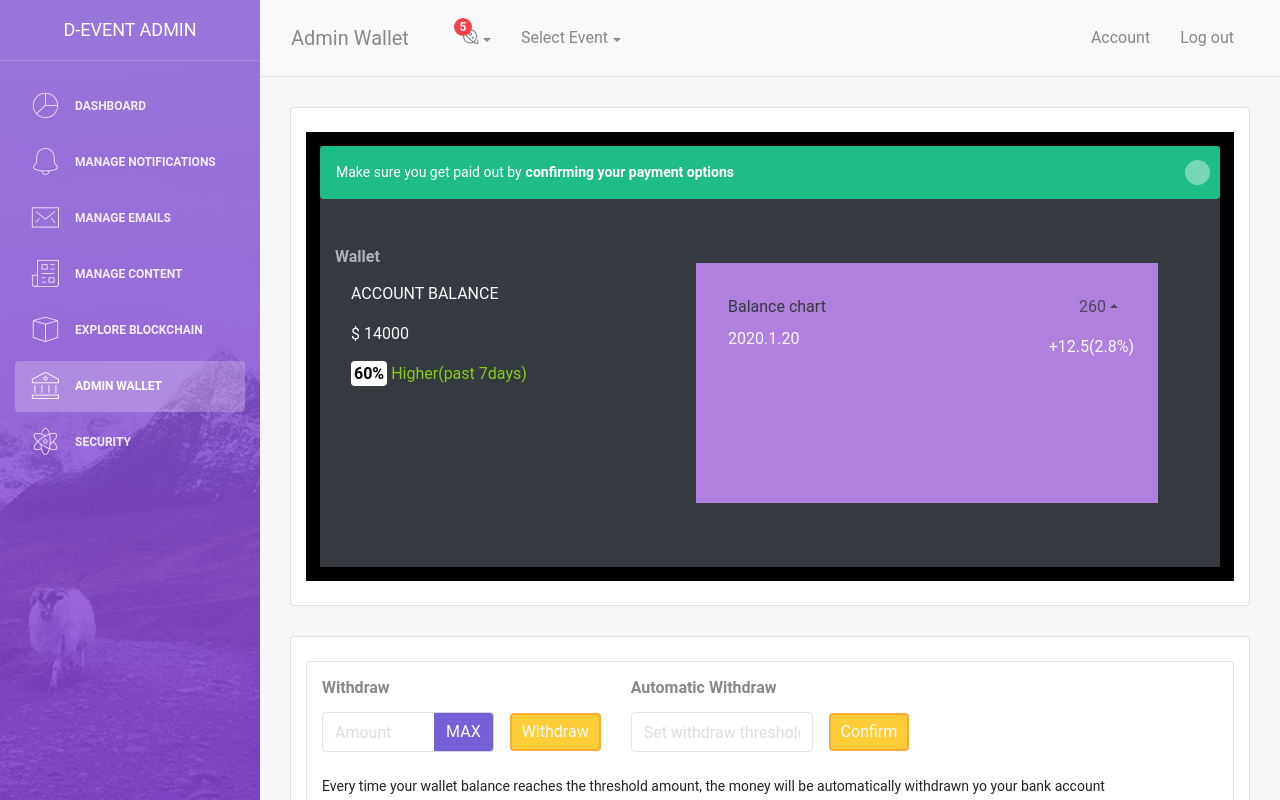
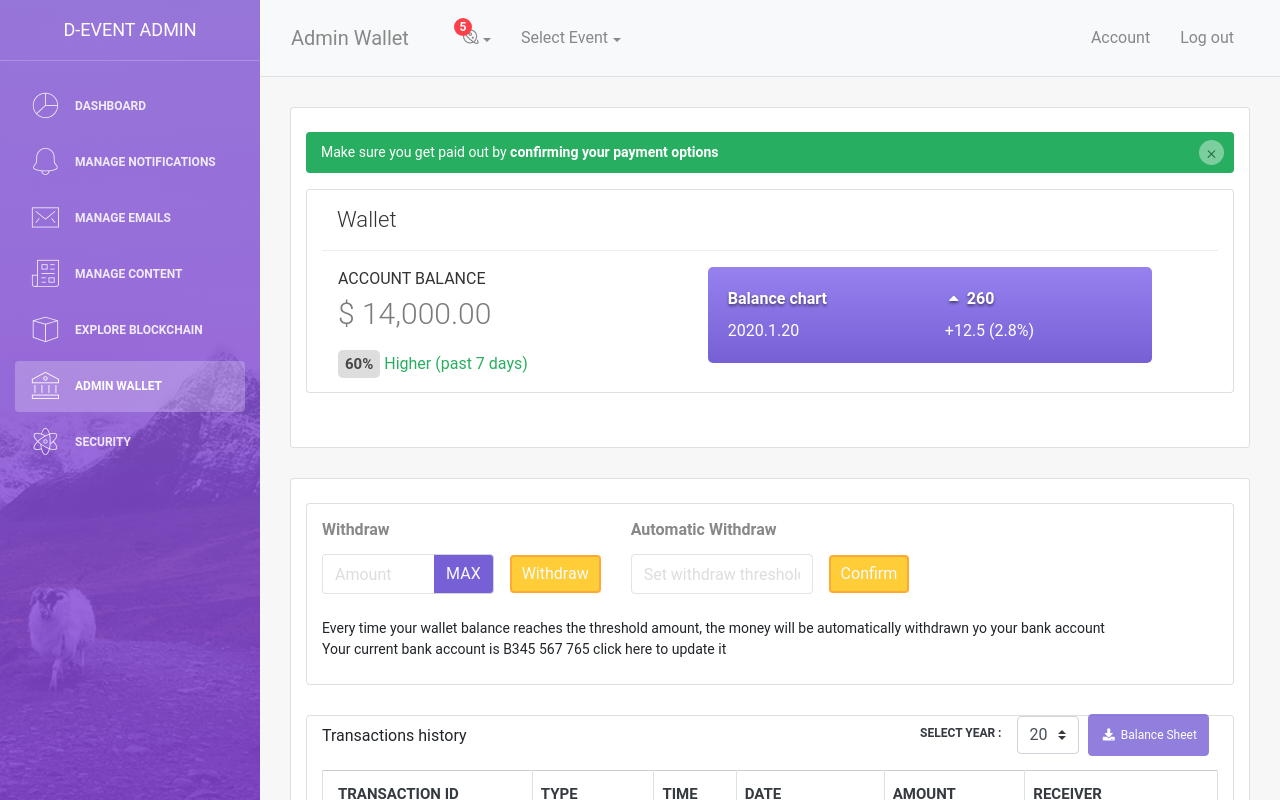
Before and after one commit to kareemarafa/devent, a React app: page /admin/admin-wallet in a window 1280 px wide. Built offline with nearby package versions, Linux system fonts and the light colour scheme.

Commit message:
wallet account balance section UI

```diff
--- a/public/index.html
+++ b/public/index.html
@@ -36,7 +36,6 @@
       href="https://fonts.googleapis.com/css?family=Montserrat:400,700,200"
       rel="stylesheet"
     />
-    <script src="https://maps.googleapis.com/maps/api/js?key=YOUR_API_KEY_HERE"></script>
   </head>
   <body>
     <noscript> You need to enable JavaScript to run this app. </noscript>
--- a/src/assets/css/style.css
+++ b/src/assets/css/style.css
@@ -305,3 +305,23 @@
     background-color: #0000ff99;
     color: #fff;
 }
+
+.alert button.close {
+    color: #090909;
+    display: flex;
+    justify-content: center;
+    align-items: center;
+    font-size: 19px;
+}
+
+.text-success, .text-success:hover {
+    color: #27ae60!important;
+}
+
+.alert-success {
+    background-color: #27ae60 !important;
+}
+
+.text-bold {
+    font-weight: bold;
+}
--- a/src/assets/css/summary.css
+++ b/src/assets/css/summary.css
@@ -1,34 +1,59 @@
-.main-card{
-    border: 14px solid black;
-}
-.card-summary{
-    color: #fff;
-}
-.main-card .card-summary{
+.main-card .card-summary {
     background-color: #1dc48cf2;
 }
-.main-card .card-body{
-    color: #ffffff9c;
-}
-.main-card .card-body .card-title{
-    color: #ffffff9c;
 
-}
-.box{
+.box {
     background-color: #b080df;
     height: 240px;
     width: 100%;
 }
-.number{
-    border-radius: 4px;
-    padding: 3px;
-    font-size: 17px;
-    background-color: #fff;
-    color: black;
+
+.percentage-value {
+    border-radius: 5px;
+    padding: 5px 7px;
+    background-color: #ddd;
+    color: #474747;
     font-weight: 600;
-    font-size: 16px;
+    font-size: 15px;
 }
-.confirming-text{
+
+.card-summary {
+    border-radius: 5px;
+}
+
+.summary-balance {
+    display: flex;
+    flex-direction: column;
+    text-transform: uppercase;
+    color: #333;
+}
+
+.balance-amount {
+    font-size: 30px;
+    color: #7c7c7c;
+    font-weight: 300;
+}
+
+.balance-chart {
+    background-image: linear-gradient(#9781ef, #7760d5);
+    color: white;
+    padding: 20px;
+    border-radius: 5px;
+}
+
+.text-light-grey {
     color: #fff;
-    font-weight: bold;
+    text-shadow: 0 2px 3px rgba(0, 0, 0, 0.5);
 }
+
+.card .card-header {
+    padding: 0;
+}
+
+.card-summary h4 {
+    margin: 15px;
+}
+
+.card-title {
+    border-bottom: 1px solid #eee;
+}
--- a/src/components/Wallet/Summary.js
+++ b/src/components/Wallet/Summary.js
@@ -1,9 +1,7 @@
 import React from "react";
-import { Button, Card, Col, Form, Row, Table } from "react-bootstrap";
+import {Button, Card, Col, Form, Row, Table} from "react-bootstrap";
 import '../../assets/css/summary.css';
 import Alert from 'react-bootstrap/Alert';
-
-
 
 
 function Summary() {
@@ -11,58 +9,55 @@ function Summary() {
 
     return (
         <>
-            <Row>
-                <Col md="12">
-                    <div className="main-card bg-dark" bg="dark">
-                        <Alert className="card-summary p-3 mb-5 d-flex " bg="success" dismissible>
-                            Make sure you get paid out by <span className="confirming-text pl-1"> confirming your payment options</span>
-                        </Alert>
-
-                        <div className="d-flex flex-wrap">
-                            <Col md="5">
-                                <Card.Body >
-                                    <Card.Title className="card-title mb-3 font-weight-bold">Wallet</Card.Title>
-                                    <Card.Text className="text-light pl-3">
-                                        ACCOUNT BALANCE
-                                    </Card.Text>
-                                    <Card.Text className="text-light pl-3">
-                                        $ 14000
-                                    </Card.Text>
-                                    <Card.Text className="text-success pl-3">
-                                        <span className="number">60%</span> Higher(past 7days)
-                                    </Card.Text>
-                                </Card.Body>
+            <div className="card-summary">
+                <Card>
+                    <Card.Header>
+                        <Card.Title className="card-title font-weight-bold">
+                            <h4>Wallet</h4>
+                        </Card.Title>
+                    </Card.Header>
+                    <Card.Body>
+                        <Row className="pt-3 pb-3">
+                            <Col className="pr-1" md="5">
+                                <Card.Text className="pl-3">
+                                    <div className="summary-balance">
+                                        <span>Account Balance</span>
+                                        <span className="balance-amount">$ 14,000.00</span>
+                                    </div>
+                                </Card.Text>
+                                <Card.Text className="text-success pl-3">
+                                    <span className="percentage-value">60%</span> Higher (past 7 days)
+                                </Card.Text>
                             </Col>
-                            <Col md="7">
-                                <div className="px-0">
-                                    <div className="row mb-5 p-3 mr-3">
-                                        <div
-                                            className="row box ">
-                                            <div className="col p-4 m-2 d-flex flex-column position-static">
-                                                <p className="d-inline-block mb-2 text-dark">Balance chart</p>
-                                                <span className="mb-0 text-light">2020.1.20</span>
-                                            </div>
-                                            <div className="col p-4 d-flex flex-column ">
-                                                <div className="btn-group dropup ml-auto">
-                                                    <button type="button"
-                                                        className="btn mb-2 text-dark bg-none border-0 dropdown-toggle"
-                                                        data-bs-toggle="dropdown" aria-expanded="false">
-                                                        260
-                                                    </button>
-                                                    <ul className="dropdown-menu">
-                                                    </ul>
-                                                </div>
-                                                <span className="mb-0 ml-auto text-light">+12.5(2.8%)</span>
-                                            </div>
-                                        </div>
-                                    </div>
+                            <Col className="pr-1" md="6">
+                                <div className="balance-chart">
+                                    <Row>
+                                        <Col className="pr-1">
+                                            <p className="d-inline-block mb-2 text-light-grey text-bold">Balance
+                                                chart</p>
+                                        </Col>
+                                        <Col className="pr-1">
+                                                    <span className="mb-0 text-light-grey text-bold">
+                                                        <i className="fas fa-caret-up"/> 260
+                                                    </span>
+                                        </Col>
+                                    </Row>
+                                    <Row>
+                                        <Col className="pr-1">
+                                            2020.1.20
+                                        </Col>
+                                        <Col className="pr-1">
+                                            +12.5 (2.8%)
+                                        </Col>
+                                    </Row>
                                 </div>
                             </Col>
-                        </div>
-                    </div>
-                </Col>
-            </Row>
+                        </Row>
+                    </Card.Body>
+                </Card>
+            </div>
         </>
     )
 }
+
 export default Summary;
--- a/src/views/AdminWallet.js
+++ b/src/views/AdminWallet.js
@@ -4,6 +4,7 @@ import WalletTransactions from "../components/Wallet/WalletTransaction";
 import Withdraw from "../components/Wallet/Withdraw";
 import Summary from "components/Wallet/Summary";
 import TransactionsForm from "components/Wallet/TransactionsForm";
+import {UncontrolledAlert} from 'reactstrap';
 
 
 function AdminWallet() {
@@ -11,10 +12,17 @@ function AdminWallet() {
         <>
             <Container fluid>
                 <Row>
-                <Col md="12">
+                    <Col md="12">
                         <Card className="pt-4 pb-4">
                             <Card.Body>
-                            <Summary/>
+                                <Row>
+                                    <Col>
+                                        <UncontrolledAlert color="success" fade={true}>
+                                            Make sure you get paid out by <b> confirming your payment options</b>
+                                        </UncontrolledAlert>
+                                    </Col>
+                                </Row>
+                                <Summary/>
                             </Card.Body>
                         </Card>
                     </Col>
@@ -27,9 +35,9 @@ function AdminWallet() {
                         </Card>
                     </Col>
                     <Col md="12">
-                    <Card className="pt-4">
+                        <Card className="pt-4">
                             <Card.Body>
-                            <TransactionsForm/>
+                                <TransactionsForm/>
                             </Card.Body>
                         </Card>
                     </Col>
```
